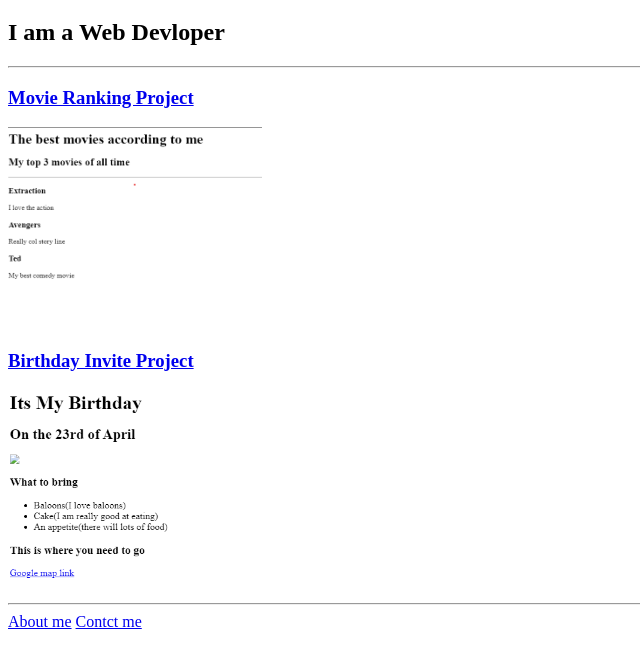
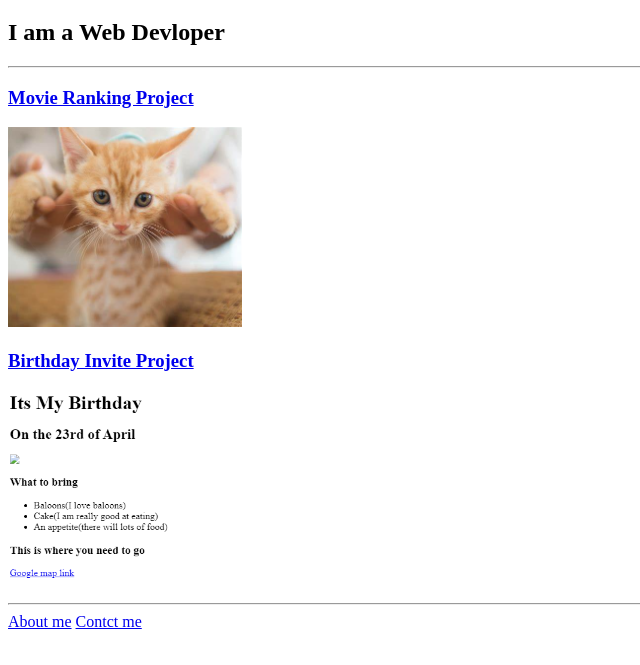
Before and after one commit to Ved-ved/ved-portfolio, a plain HTML site: page index.html in a window 1280 px wide. Shown: the part 61-726 px from the top of the page, without its empty margins (0-640 px from the left). Drawn offline with Linux system fonts and the light colour scheme.

Commit message:
Add files via upload

```diff
--- a/index.html
+++ b/index.html
@@ -10,7 +10,7 @@
     <h2>I am a Web Devloper</h2>
     <hr>
     <h3><a href="./public/index.html">Movie Ranking Project</a></h3>
-    <img src="/assets/images/Screenshot 2023-09-12 011210.png" height="200" >
+    <img src="./assets/images/cat.png" height="200"/>
     <h3><a href="./public/birthday.html">Birthday Invite Project</a></h3>
     <img src="./assets/images/Screenshot 2023-09-18 185936.png" height="200">
     <hr>
```
Also changed, not shown: assets/images/cat.png (added).
